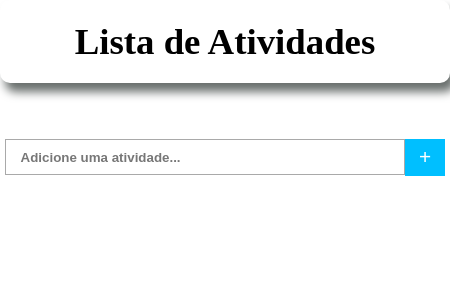
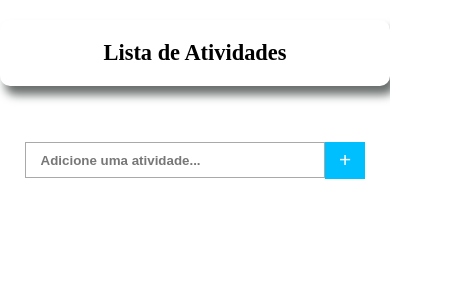
Before and after one commit to Ricardo-1991/my-todo-list, a React (Vite) app: page / in a window 390 px wide. Shown: the top 300 px of the page, 450 px wide, since content can reach past the window. Built offline with nearby package versions, Linux system fonts and the light colour scheme.

Commit message:
ajuste responsividade

```diff
--- a/src/components/Container/StyleContainer.css
+++ b/src/components/Container/StyleContainer.css
@@ -6,7 +6,6 @@
 
 @media only screen and (max-width: 605px){
   .toDoContainer {
-    width: 450px;
-    margin: 0 auto;
+    width: 100%;
   }
 }
--- a/src/components/Header/StyleHeader.css
+++ b/src/components/Header/StyleHeader.css
@@ -13,8 +13,9 @@
   font-size: 1.7rem;
 }
 
+
 @media only screen and (max-width: 470px){
-  .toDoHeader h1 {
-    font-size: 2.3rem;
+  .toDoHeader h1{
+    font-size: 1.4rem;
   }
 }
--- a/src/components/Main/StyleMain.css
+++ b/src/components/Main/StyleMain.css
@@ -103,3 +103,28 @@ input[type="checkbox"] + label::before {
 
 
 /* ----  */
+
+@media only screen and (max-width: 470px){
+  .toDoMain {
+    width: 100%;
+  }
+
+  .toDoMain input {
+    /* width: 400px;
+    padding: 0.6rem;
+    border: 1px solid darkgrey;  */
+    width: 300px;
+  }
+
+  .toDoMain button {
+    /* width: 40px;
+    padding: 0.4rem;
+    background-color:deepskyblue;
+    color: white;
+    font-size: 1.3rem;
+    border: none;
+    cursor: pointer; */
+    width: 40px;
+
+  }
+}
```
